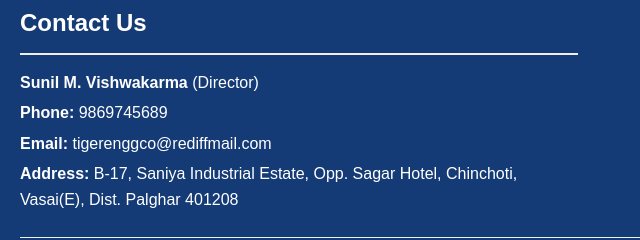
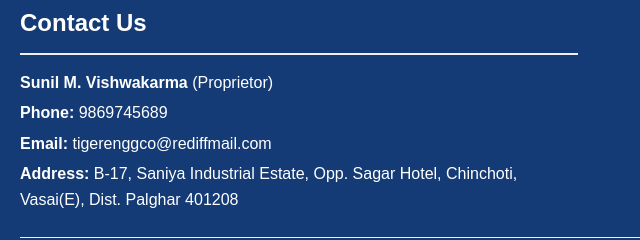
Before and after one commit to Aayush27032001/tigerengg, a plain HTML site: page index.html in a window 1280 px wide. Shown: the part 2713-2953 px from the top of the page, 0-640 px from the left. Drawn offline with Linux system fonts and the light colour scheme.

Commit message:
fix: update designation

```diff
--- a/index.html
+++ b/index.html
@@ -156,7 +156,7 @@
         <div class="footer-column">
           <h2>Contact Us</h2>
           <div class="contact-info">
-            <p><strong>Sunil M. Vishwakarma</strong> (Director)</p>
+            <p><strong>Sunil M. Vishwakarma</strong> (Proprietor)</p>
             <p><strong>Phone:</strong> 9869745689</p>
             <p>
               <strong>Email:</strong>
```
